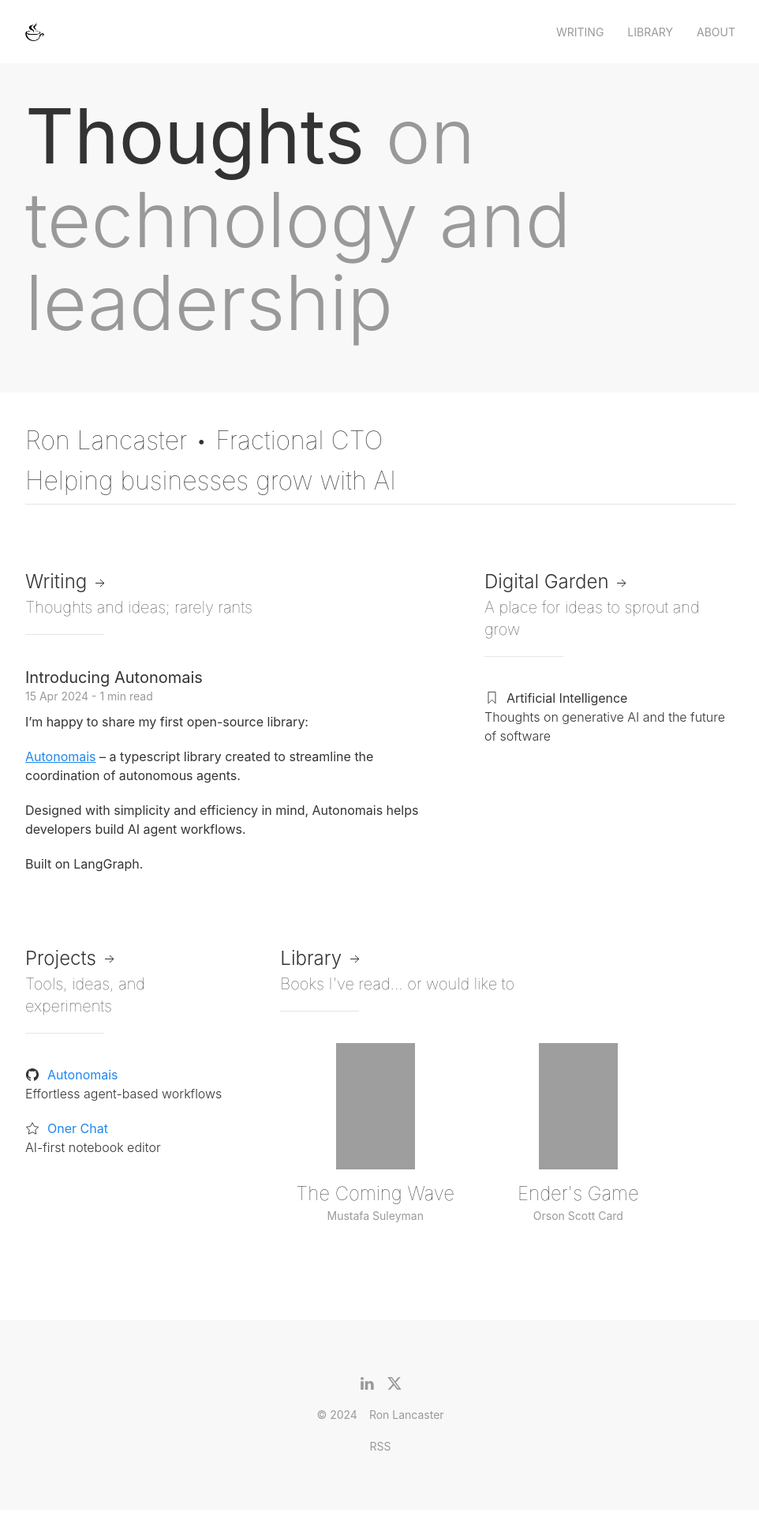
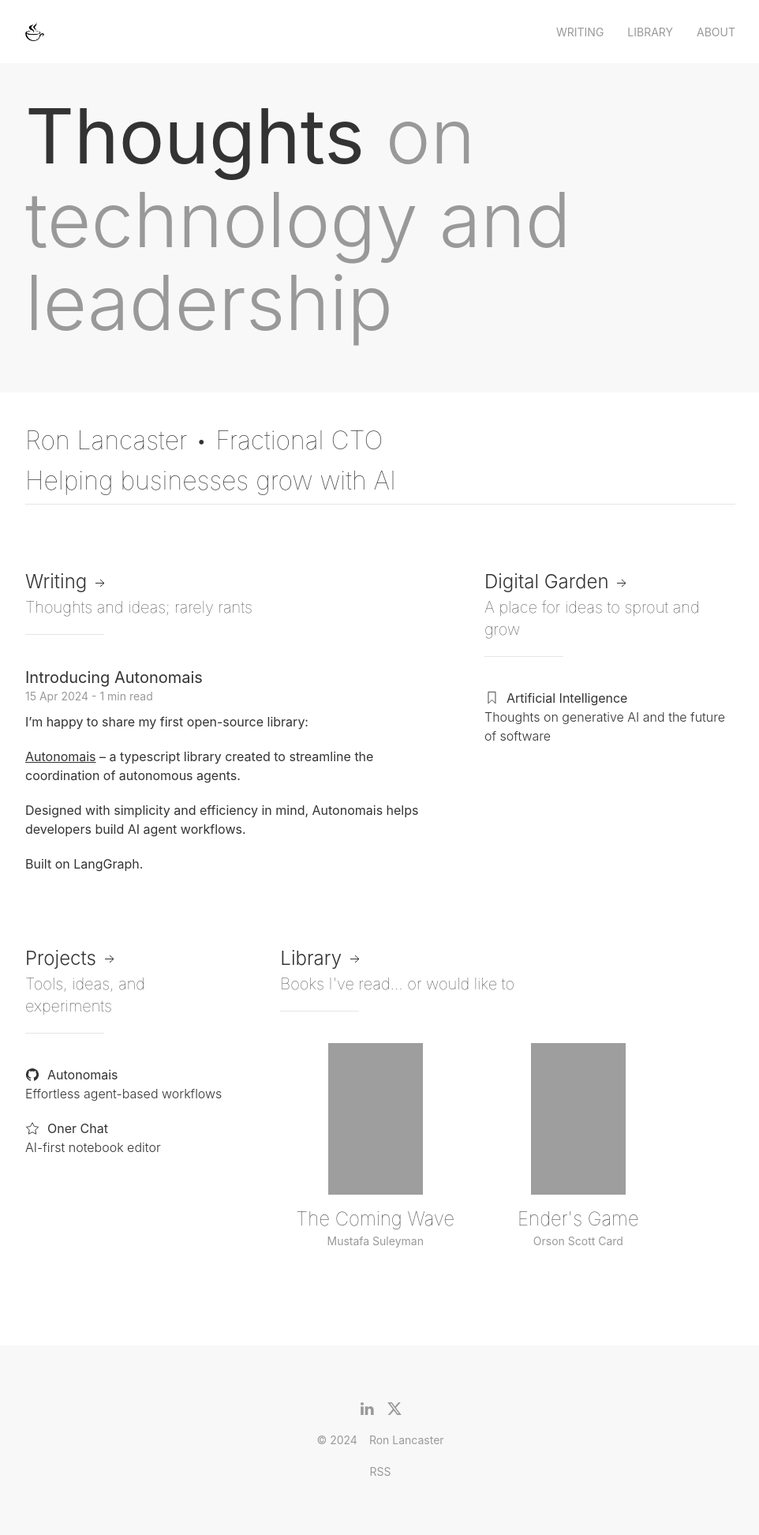
Before and after one commit to nyvyn/nyvyn.github.io, a Jekyll site: the page built from _pages/index.markdown, in a window 1280 px wide. Shown: the whole page at 79% size, without its empty margins (158-1120 px from the left). Built offline with Jekyll 4.4.1, drawn with Linux system fonts in a browser that asks for light colours; before the commit the page ends 1912 px from its top, so only the background shows below that; grey boxes are pictures that could not be loaded.

Commit message:
Update markup for list items and layout enhancements
The appearance of list items in 'projects.html' and 'topics.html' has been improved by wrapping the contents into a link. Layout modifications were also made in 'about.markdown' and 'index.markdown', along with adjusting book cover dimensions in 'books.html'.

```diff
--- a/_includes/books.html
+++ b/_includes/books.html
@@ -3,7 +3,7 @@
     <a class="uk-link uk-link-reset" href="https://openlibrary.org/isbn/{{- book.isbn -}}">
         <div class="uk-card uk-card-small">
             <div class="uk-card-media-top uk-flex uk-flex-center uk-flex-middle">
-                <div class="uk-cover-container" style="height: 160px; width: 100px">
+                <div class="uk-cover-container" style="height: 192px; width: 120px">
                     <img alt="{{- book.title -}} book cover"
                          data-uk-cover
                          src="https://covers.openlibrary.org/b/isbn/{{- book.isbn -}}-M.jpg"
--- a/_includes/projects.html
+++ b/_includes/projects.html
@@ -1,11 +1,13 @@
 <ul class="uk-list uk-list-large uk-margin-medium-top">
     {% for item in site.data.projects.docs %}
     <li>
-        <div class="uk-flex uk-flex-middle">
-            <span class="uk-margin-small-right" data-uk-icon="icon: {{- item.icon -}}; ratio: 0.9"></span>
-            <a class="uk-link" href="{{- item.url -}}">{{ item.name }}</a>
-        </div>
-        <span class="uk-display-block uk-text-light">{{ item.description }}</span>
+        <a class="uk-link uk-link-text" href="{{- item.url -}}">
+            <div class="uk-flex uk-flex-middle">
+                <span class="uk-margin-small-right" data-uk-icon="icon: {{- item.icon -}}; ratio: 0.9"></span>
+                {{ item.name }}
+            </div>
+            <span class="uk-display-block uk-text-light">{{ item.description }}</span>
+        </a>
     </li>
     {% endfor %}
 </ul>
--- a/_includes/topics.html
+++ b/_includes/topics.html
@@ -1,11 +1,13 @@
-<ul class="uk-list uk-list-large uk-margin-medium-top">
+<ul class="uk-list uk-list-large uk-list-divider uk-margin-medium-top">
     {% for topic in site.topics %}
     <li>
-        <div class="uk-flex uk-flex-middle">
-            <span class="uk-margin-small-right" data-uk-icon="icon: bookmark; ratio: 0.9"></span>
-            <a class="uk-link uk-link-text" href="{{- topic.url -}}">{{ topic.name }}</a>
-        </div>
-        <span class="uk-display-block uk-text-light">{{ topic.description }}</span>
+        <a class="uk-link uk-link-text" href="{{- topic.url -}}">
+            <div class="uk-flex uk-flex-middle">
+                <span class="uk-margin-small-right" data-uk-icon="icon: bookmark; ratio: 0.9"></span>
+                {{ topic.name }}
+            </div>
+            <span class="uk-display-block uk-text-light">{{ topic.description }}</span>
+        </a>
     </li>
     {% endfor %}
 </ul>
--- a/_pages/index.markdown
+++ b/_pages/index.markdown
@@ -16,8 +16,8 @@
         </h4>
         <hr class="uk-divider-small">
 
-        <div class="uk-visible@s">
-        {% include posts.html limit=1 full=true %}
+        <div class="uk-visible@s uk-link-text">
+        {% include posts.html limit=1 %}
         </div>
     </div>
 
```
Also changed, not shown: _pages/about.markdown (+7 -1 lines).
